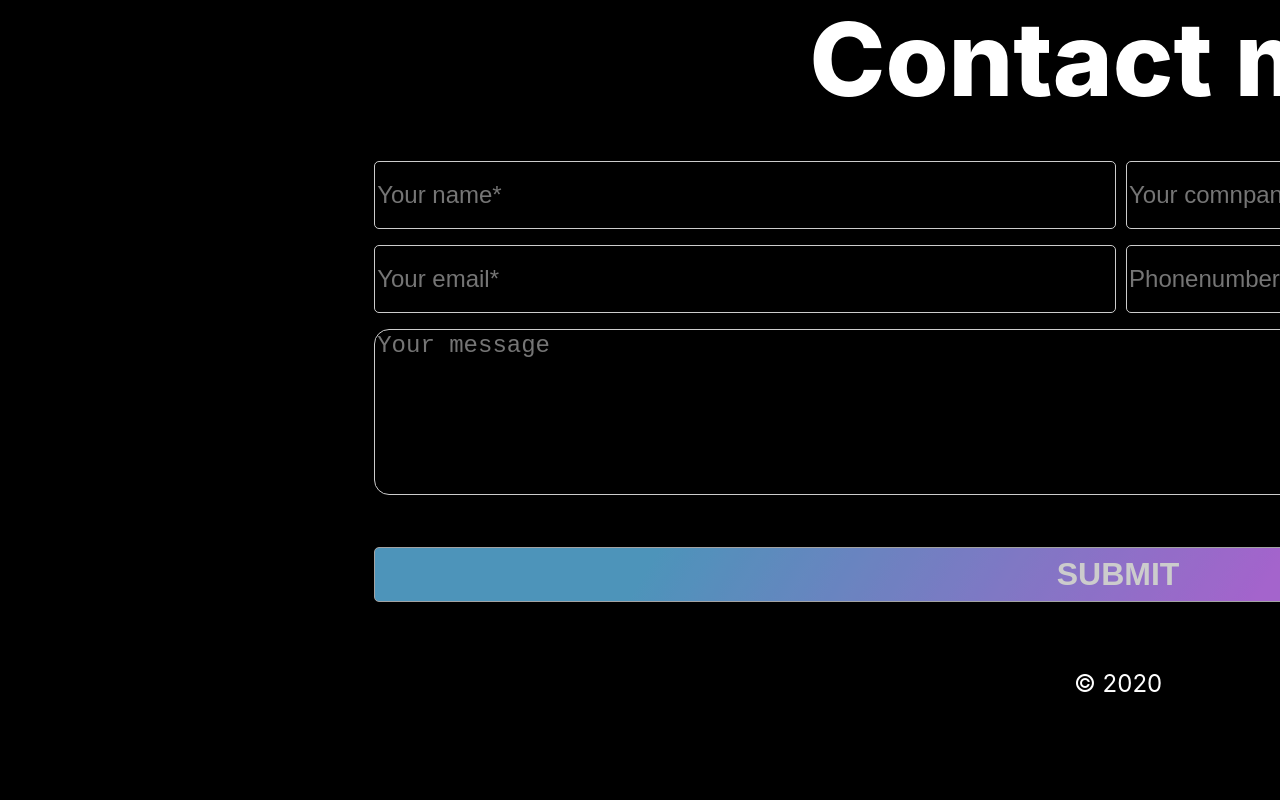
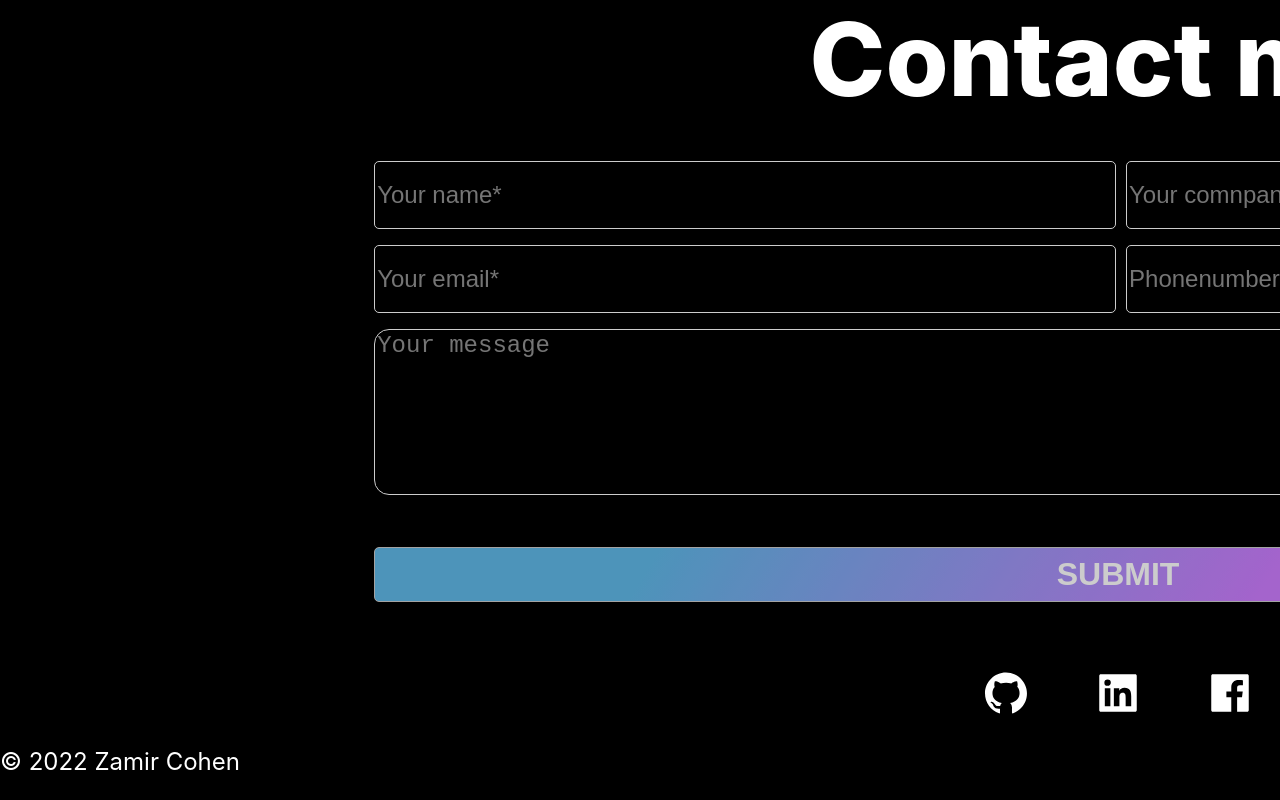
Before and after one commit to zamircohen/react_portfolio, a React (Create React App) app: page / in a window 1280 px wide. Shown: the part 3835-4635 px from the top of the page. Before the commit the page ends 4557 px from the top, so only its background shows below. Built offline with nearby package versions, Linux system fonts and the light colour scheme.

Commit message:
Changed Footer, added links to social media

```diff
--- a/src/components/Footer/Footer.jsx
+++ b/src/components/Footer/Footer.jsx
@@ -1,10 +1,28 @@
 import React from 'react'
 import { Wrapper } from '../Footer/FooterStyles'
+import { SocialIcons } from '../NavBar/NavBarStyles';
+import { AiFillFacebook, AiFillGithub, AiFillLinkedin } from 'react-icons/ai';
 
 export default function Footer() {
   return (
     <Wrapper>
-        <p>&copy; 2020</p>
+      <p>
+        <SocialIcons href="https://github.com/zamircohen" target="_blank">
+                <AiFillGithub size="3rem"/>
+            </SocialIcons>
+
+            <SocialIcons href="https://www.linkedin.com/in/zamircohen/" target="_blank">
+                <AiFillLinkedin size="3rem"/>
+            </SocialIcons>
+
+            <SocialIcons href="https://www.facebook.com/zamircohen/" target="_blank">
+                <AiFillFacebook size="3rem"/>
+            </SocialIcons>
+      </p>
+
+      <p className="p-left">
+        © 2022 Zamir Cohen
+      </p>
     </Wrapper>
   )
 }
--- a/src/components/Footer/FooterStyles.jsx
+++ b/src/components/Footer/FooterStyles.jsx
@@ -17,5 +17,4 @@ p {
     text-align: left;
     color: white
 }
-
 `
```
Also changed, not shown: public/images/todolist2.jpg (added).
